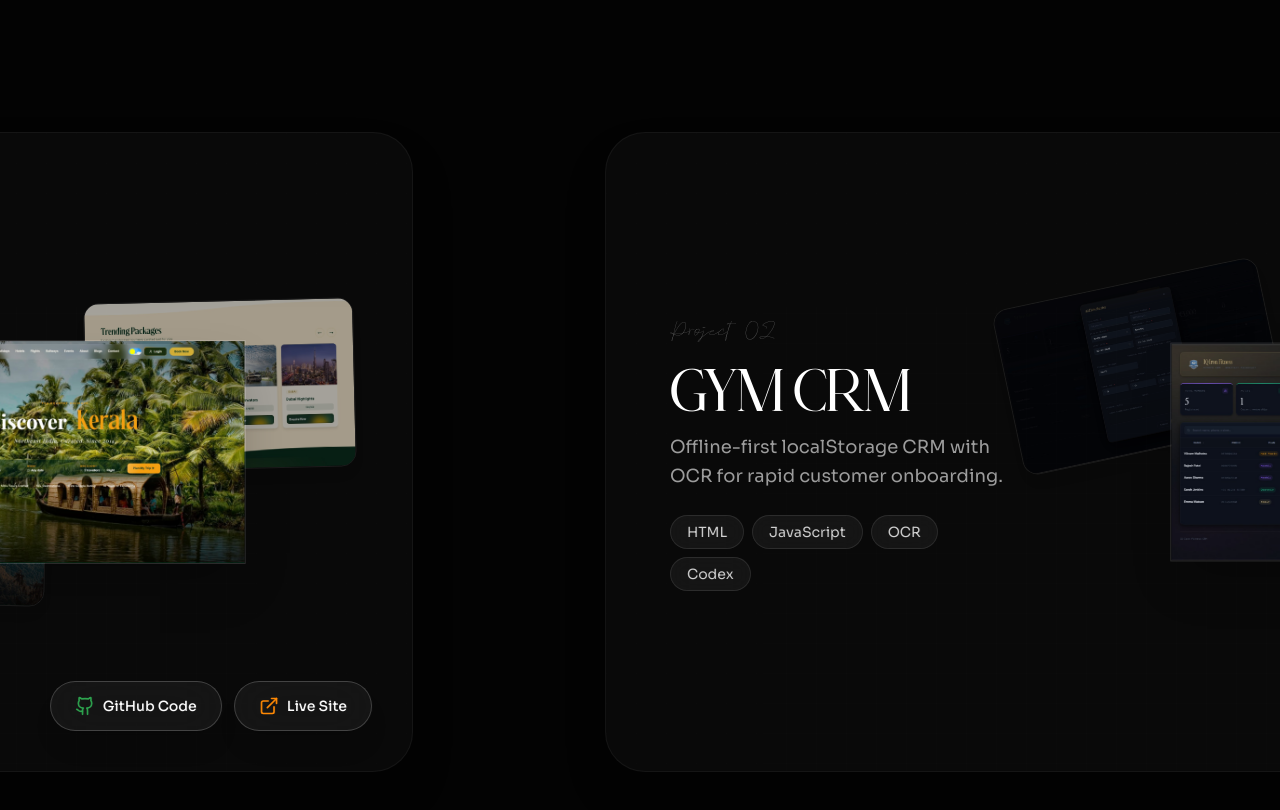
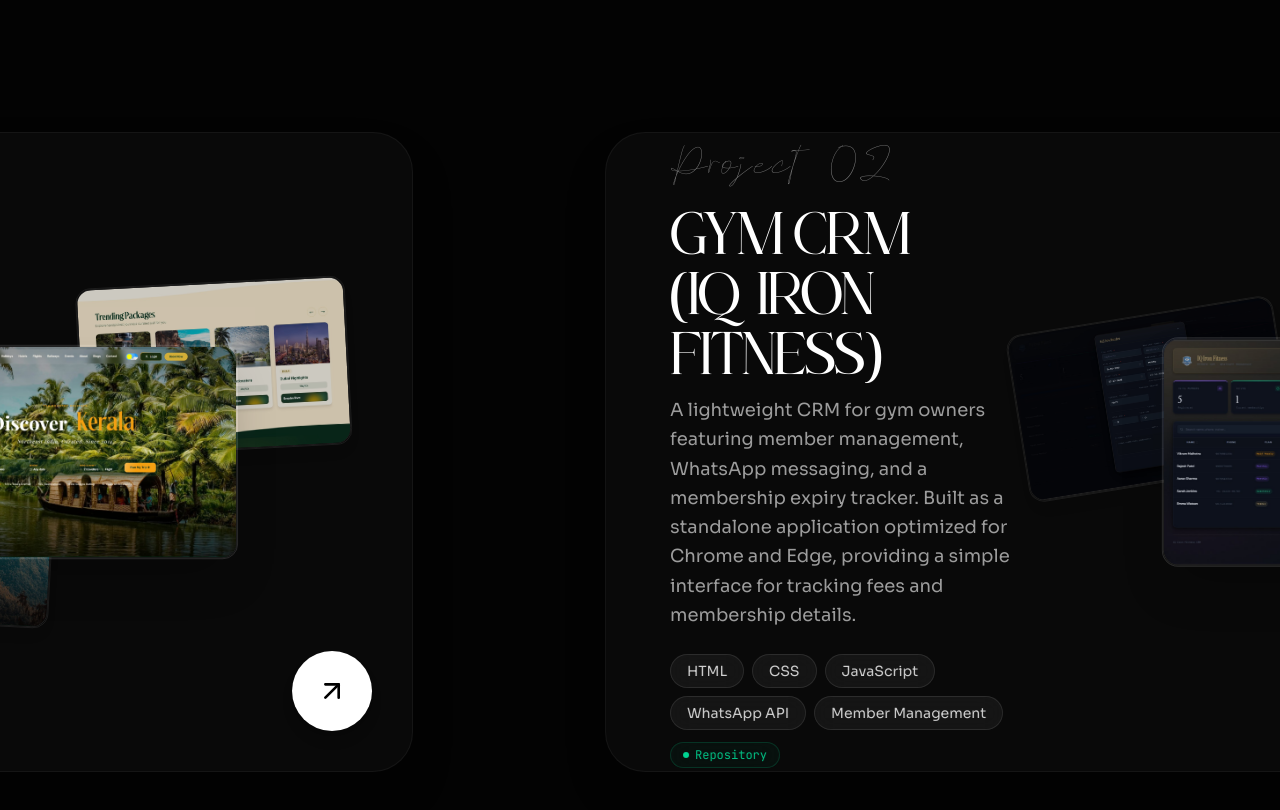
Before and after one commit to rishav00roy-web/Portfolio-website, a Next.js app: page / in a window 1280 px wide. Shown: the part 2460-3270 px from the top of the page. Built offline with nearby package versions, Linux system fonts and the light colour scheme; no server answers.

Commit message:
Revert "Update Projects.tsx with Live Site and glassmorphism buttons"
This reverts commit f615fa54326da46e99c2c382de39fca82bc91772.

```diff
--- a/src/components/Projects.tsx
+++ b/src/components/Projects.tsx
@@ -1,119 +1,140 @@
 "use client";
 
-import { useRef } from "react";
-import { motion, useScroll, useTransform, useSpring } from "framer-motion";
-import { ArrowUpRight, Github, ExternalLink } from "lucide-react";
+import Image from "next/image";
 
-const projects = [
-  {
-    id: 1,
-    title: "Tea Country Holidays",
-    description: "Custom CMS module for 90+ travel packages and CRM migration via Python scraper.",
-    tags: ["Next.js", "Supabase", "Tailwind CSS", "Claude Code"],
-    github: "https://github.com/rishav00roy-web/tea-country-holidays",
-    live: "https://tea-country-holidays.vercel.app",
-    images: [
-      "/assets/projects/tea-1.jpg",
-      "/assets/projects/tea-2.jpg",
-      "/assets/projects/tea-3.jpg",
-    ],
-  },
-  {
-    id: 2,
-    title: "Gym CRM",
-    description: "Offline-first localStorage CRM with OCR for rapid customer onboarding.",
-    tags: ["HTML", "JavaScript", "OCR", "Codex"],
-    github: "https://github.com/rishav00roy-web/Gym-CRM",
-    live: "https://github.com/rishav00roy-web/Gym-CRM",
-    images: [
-      "/assets/projects/gym-1.jpg",
-      "/assets/projects/gym-2.jpg",
-      "/assets/projects/gym-3.jpg",
-    ],
-  },
-  {
-    id: 3,
-    title: "ClashVault",
-    description: "Escrow-style order management system with Razorpay integration and events engine.",
-    tags: ["Next.js", "Supabase", "Razorpay", "Antigravity"],
-    github: "https://github.com/rishav00roy-web/ClashVault",
-    live: "https://byrishav.online",
-    images: [
-      "/assets/projects/clash-1.jpg",
-      "/assets/projects/clash-2.jpg",
-      "/assets/projects/clash-3.jpg",
-    ],
-  },
-];
+import { useRef, useState, useEffect } from "react";
+import { motion, useScroll, useTransform, useSpring, useReducedMotion } from "framer-motion";
+import { ArrowUpRight } from "lucide-react";
+import CaseStudyModal from "./CaseStudyModal";
+
+import { projects } from "../lib/projectsData";
 
 type Project = {
   id: number;
   title: string;
   description: string;
   tags: string[];
-  github: string;
-  live: string;
+  link: string;
   images: string[];
 };
+
+interface ProjectStatus {
+  text: string;
+  isLive?: boolean;
+  isRepo?: boolean;
+}
+
+const projectAccents: Record<number, { text: string; dot: string; border: string; bg: string }> = {
+  1: {
+    text: "text-amber-400/90",
+    dot: "bg-amber-400",
+    border: "border-amber-500/20",
+    bg: "bg-amber-500/5",
+  },
+  2: {
+    text: "text-emerald-400/90",
+    dot: "bg-emerald-400",
+    border: "border-emerald-500/20",
+    bg: "bg-emerald-500/5",
+  },
+  3: {
+    text: "text-violet-400/90",
+    dot: "bg-violet-400",
+    border: "border-violet-500/20",
+    bg: "bg-violet-500/5",
+  },
+};
+
+function ProjectImage({ src, alt }: { src: string; alt: string }) {
+  return (
+    <div className="relative w-full h-full rounded-2xl overflow-hidden border border-white/10 shadow-2xl">
+      <Image
+        src={src}
+        alt={alt}
+        fill
+        sizes="(max-width: 768px) 100vw, (max-width: 1200px) 50vw, 33vw"
+        className="object-cover"
+      />
+    </div>
+  );
+}
 
 function Card({
   project,
   index,
   scrollYProgress,
+  reducedMotion,
+  onOpenCaseStudy,
 }: {
   project: Project;
   index: number;
   scrollYProgress: ReturnType<typeof useScroll>["scrollYProgress"];
+  reducedMotion: boolean | null;
+  onOpenCaseStudy: (id: number) => void;
 }) {
   const count = projects.length;
+  const [status, setStatus] = useState<ProjectStatus | null>(
+    project.id === 2
+      ? { text: "Repository", isRepo: true }
+      : project.id === 3
+      ? { text: "In Progress", isRepo: true }
+      : null
+  );
+
+  useEffect(() => {
+    if (project.id === 1) {
+      fetch("https://tea-country-holidays.vercel.app", { method: "HEAD", mode: "no-cors" })
+        .then(() => {
+          setStatus({ text: "Live", isLive: true });
+        })
+        .catch(() => {
+          setStatus({ text: "Unreachable", isLive: false });
+        });
+    }
+  }, [project.id]);
+
   const step = 1 / count;
   const start = index * step;
   const end = start + step;
 
-  // 3D parallax shifts (X, Y, and rotation) for the screenshot collage layers
   const centerScale = useTransform(
     scrollYProgress,
-    [start, start + step * 0.5, end],
-    [0.96, 1.06, 0.96]
+    [start, start + step * 0.4, start + step * 0.6, end],
+    [0.94, 1.08, 1.08, 0.94]
   );
 
   const leftY = useTransform(scrollYProgress, [start, end], [-90, 90]);
   const rightY = useTransform(scrollYProgress, [start, end], [90, -90]);
-
   const leftX = useTransform(scrollYProgress, [start, end], [-45, 15]);
   const rightX = useTransform(scrollYProgress, [start, end], [45, -15]);
-
   const leftRotate = useTransform(scrollYProgress, [start, end], [-12, 3]);
   const rightRotate = useTransform(scrollYProgress, [start, end], [12, -3]);
 
   return (
     <div className="relative w-screen h-full flex items-center justify-center px-4 sm:px-12 xl:px-24 shrink-0">
       <div className="w-full max-w-7xl relative h-[75vh] sm:h-[80vh] rounded-[2.5rem] overflow-hidden shadow-2xl bg-[#0a0a0a]/90 border border-white/5 flex flex-col lg:flex-row items-center p-8 sm:p-12 xl:p-16 gap-8 lg:gap-12">
-        {/* Subtle grid background inside the card for Stitch-inspired vibe design */}
-        <div className="absolute inset-0 bg-[linear-gradient(rgba(255,255,255,0.01)_1px,transparent_1px),linear-gradient(90deg,rgba(255,255,255,0.01)_1px,transparent_1px)] bg-[size:30px_30px] opacity-60 pointer-events-none z-0" />
 
-        {/* Left Side: Text Details (w-[38%]) */}
-        <div className="w-full lg:w-[38%] flex flex-col justify-center z-10">
-          <p className="font-coffekan text-lg sm:text-2xl text-white/50 mb-3 tracking-wide">
+        {/* Text content */}
+        <div className="w-full lg:w-[38%] flex flex-col justify-center z-10 pb-20 lg:pb-0">
+          <p className="font-coffekan text-3xl sm:text-5xl text-white/50 mb-4 tracking-wider">
             Project 0{index + 1}
           </p>
 
-          <a
-            href={project.live}
-            target="_blank"
-            rel="noopener noreferrer"
-            className="group/title inline-flex items-center gap-3"
+          <button
+            onClick={() => onOpenCaseStudy(project.id)}
+            className="group/title inline-flex items-center gap-3 text-left cursor-pointer focus-visible:outline-none focus-visible:ring-2 focus-visible:ring-accent rounded"
           >
             <h2 className="text-4xl sm:text-5xl xl:text-6xl font-display uppercase tracking-tight text-white group-hover/title:text-white/80 transition-colors leading-[1.0] mb-4">
               {project.title}
             </h2>
             <ArrowUpRight className="w-8 h-8 opacity-0 group-hover/title:opacity-100 group-hover/title:translate-x-1 group-hover/title:-translate-y-1 transition-all duration-300 text-white/80" />
-          </a>
+          </button>
 
           <p className="text-base sm:text-lg text-white/60 max-w-xl leading-relaxed mb-6 font-sans">
             {project.description}
           </p>
 
+          <div className="flex flex-wrap items-center gap-3">
             <div className="flex flex-wrap gap-2">
               {project.tags.map((tag: string) => (
                 <span
@@ -124,82 +145,81 @@ function Card({
                 </span>
               ))}
             </div>
+
+            {status && (
+              <div className={`flex items-center gap-1.5 px-3 py-1 rounded-full border ${projectAccents[project.id].border} ${projectAccents[project.id].bg} ${projectAccents[project.id].text} text-xs font-mono backdrop-blur-md`}>
+                <span className={`w-1.5 h-1.5 rounded-full ${status.isLive ? "bg-emerald-500 animate-pulse" : status.isRepo ? projectAccents[project.id].dot : "bg-gray-500"}`} />
+                <span>{status.text}</span>
+              </div>
+            )}
+          </div>
         </div>
 
-        {/* Right Side: Beautiful 3D Parallax 3-Image Collage (w-[62%], enlarged and dynamic) */}
+        {/* Image collage */}
         <div className="w-full lg:w-[62%] h-[40vh] lg:h-full relative flex items-center justify-center z-10 overflow-hidden lg:overflow-visible">
           <div className="relative w-[90%] h-[90%] flex items-center justify-center">
-
-            {/* Image 2 (Left Overlap, Staggered 3D Parallax) */}
+            {/* Left card */}
+            {reducedMotion ? (
+              <div className="absolute left-[-10%] w-[56%] aspect-[16/10] rounded-2xl overflow-hidden shadow-lg border border-white/10 z-0 scale-95 opacity-80">
+                <ProjectImage src={project.images[1]} alt={`${project.title} screenshot 2`} />
+              </div>
+            ) : (
               <motion.div
                 style={{ y: leftY, x: leftX, rotate: leftRotate }}
                 className="absolute left-[-10%] w-[56%] aspect-[16/10] rounded-2xl overflow-hidden shadow-lg border border-white/10 z-0 scale-95 opacity-80"
               >
-              <img
-                src={project.images[1]}
-                alt=""
-                className="w-full h-full object-cover"
-              />
-              <div className="absolute inset-0 bg-black/20" />
+                <ProjectImage src={project.images[1]} alt={`${project.title} screenshot 2`} />
+              </motion.div>
+            )}
+
+            {/* Center card */}
+            <motion.div
+              style={reducedMotion ? {} : { scale: centerScale }}
+              className="relative w-[72%] aspect-[16/10] rounded-2xl overflow-hidden shadow-2xl border border-white/15 z-10 hover:shadow-[0_0_30px_rgba(255,255,255,0.08)] transition-shadow duration-300 cursor-pointer"
+              onClick={() => onOpenCaseStudy(project.id)}
+            >
+              <ProjectImage src={project.images[0]} alt={`${project.title} screenshot 1`} />
             </motion.div>
 
-            {/* Image 1 (Center Main, Zooming and responsive on hover) */}
-            <motion.div
-              style={{ scale: centerScale }}
-              className="relative w-[72%] aspect-[16/10] rounded-2.5rem overflow-hidden shadow-2xl border border-white/15 z-10 transition-shadow duration-300 hover:shadow-[0_0_30px_rgba(255,255,255,0.08)]"
-            >
-              <img
-                src={project.images[0]}
-                alt={project.title}
-                className="w-full h-full object-cover"
-              />
-            </motion.div>
-
-            {/* Image 3 (Right Overlap, Staggered 3D Parallax) */}
+            {/* Right card */}
+            {reducedMotion ? (
+              <div className="absolute right-[-10%] w-[56%] aspect-[16/10] rounded-2xl overflow-hidden shadow-lg border border-white/10 z-0 scale-95 opacity-80">
+                <ProjectImage src={project.images[2]} alt={`${project.title} screenshot 3`} />
+              </div>
+            ) : (
               <motion.div
                 style={{ y: rightY, x: rightX, rotate: rightRotate }}
                 className="absolute right-[-10%] w-[56%] aspect-[16/10] rounded-2xl overflow-hidden shadow-lg border border-white/10 z-0 scale-95 opacity-80"
               >
-              <img
-                src={project.images[2]}
-                alt=""
-                className="w-full h-full object-cover"
-              />
-              <div className="absolute inset-0 bg-black/20" />
+                <ProjectImage src={project.images[2]} alt={`${project.title} screenshot 3`} />
               </motion.div>
-
+            )}
           </div>
         </div>
 
-        {/* Glassmorphism Working Button Links */}
-        <div className="absolute bottom-6 right-6 sm:bottom-10 sm:right-10 flex flex-col sm:flex-row gap-3 z-20">
-          <a
-            href={project.github}
-            target="_blank"
-            rel="noopener noreferrer"
-            className="group flex items-center gap-2 px-5 py-3 sm:px-6 sm:py-3.5 rounded-full border border-white/20 bg-white/5 backdrop-blur-xl text-white text-xs sm:text-sm font-medium hover:bg-white/10 hover:border-white/40 transition-all shadow-xl"
+        {/* Floating action button */}
+        <button
+          onClick={() => onOpenCaseStudy(project.id)}
+          className="absolute bottom-6 right-6 sm:bottom-10 sm:right-10 flex w-16 h-16 sm:w-20 sm:h-20 rounded-full bg-white text-black items-center justify-center hover:scale-105 transition-transform shadow-lg z-20 group cursor-pointer focus-visible:outline-none focus-visible:ring-2 focus-visible:ring-accent"
+          aria-label={`View ${project.title} case study`}
         >
-            <Github className="w-4 h-4 sm:w-5 sm:h-5 text-[#2EA44F] group-hover:scale-110 transition-transform" />
-            <span>GitHub Code</span>
-          </a>
-          <a
-            href={project.live}
-            target="_blank"
-            rel="noopener noreferrer"
-            className="group flex items-center gap-2 px-5 py-3 sm:px-6 sm:py-3.5 rounded-full border border-white/20 bg-white/5 backdrop-blur-xl text-white text-xs sm:text-sm font-medium hover:bg-white/10 hover:border-white/40 transition-all shadow-xl"
-          >
-            <ExternalLink className="w-4 h-4 sm:w-5 sm:h-5 text-orange-400 group-hover:scale-110 transition-transform" />
-            <span>Live Site</span>
-          </a>
-        </div>
+          <ArrowUpRight className="w-6 h-6 sm:w-8 sm:h-8 group-hover:rotate-45 transition-transform duration-300" />
+        </button>
       </div>
     </div>
   );
 }
 
-export default function Projects() {
+interface ProjectsProps {
+  activeProjectId: number | null;
+  setActiveProjectId: (id: number | null) => void;
+}
+
+export default function Projects({ activeProjectId, setActiveProjectId }: ProjectsProps) {
   const outerRef = useRef<HTMLDivElement>(null);
-  const count = projects.length;
+  const commercialProjects = projects.filter(p => p.id !== 4);
+  const count = commercialProjects.length;
+  const reducedMotion = useReducedMotion();
 
   const { scrollYProgress } = useScroll({
     target: outerRef,
@@ -213,29 +233,48 @@ export default function Projects() {
     restDelta: 0.0005,
   });
 
-  // Track slides left by (count - 1) * 100vw total, driven by vertical scroll.
-  // Fixed unit calculation: changed from percentage strings to viewport width (vw)
-  // to prevent early cards scroll-offs and completely blank screens.
-  const trackX = useTransform(smoothProgress, [0, 1], ["0vw", `-${(count - 1) * 100}vw`]);
+  const trackX = useTransform(
+    smoothProgress,
+    [0, 1],
+    ["0vw", `-${(count - 1) * 100}vw`]
+  );
 
   return (
-    <section className="relative w-full bg-transparent">
+    <section id="projects" className="relative w-full bg-transparent">
+      {/* Section header */}
       <div className="px-6 sm:px-12 xl:px-24 pt-32 pb-12">
         <h2 className="text-5xl sm:text-7xl xl:text-8xl font-display uppercase tracking-tight text-white leading-none">
-          Selected Works
+          Paid Projects
         </h2>
       </div>
 
-      {/* Scroll container height exactly matched to remove dead scroll and blank space */}
-      <div ref={outerRef} className="relative" style={{ height: `${(count - 1) * 120 + 100}vh` }}>
+      {/* Horizontal scroll track */}
+      <div
+        ref={outerRef}
+        className="relative"
+        style={{ height: `${(count - 1) * 120 + 100}vh` }}
+      >
         <div className="sticky top-0 h-screen w-full overflow-hidden flex items-center">
           <motion.div style={{ x: trackX }} className="flex h-full">
-            {projects.map((project, i) => (
-              <Card key={project.id} project={project} index={i} scrollYProgress={scrollYProgress} />
+            {commercialProjects.map((project, i) => (
+              <Card
+                key={project.id}
+                project={project}
+                index={i}
+                scrollYProgress={scrollYProgress}
+                reducedMotion={reducedMotion}
+                onOpenCaseStudy={setActiveProjectId}
+              />
             ))}
           </motion.div>
         </div>
       </div>
+
+      {/* Slide-over case study modal */}
+      <CaseStudyModal
+        projectId={activeProjectId}
+        onClose={() => setActiveProjectId(null)}
+      />
     </section>
   );
 }
```
Lines whose indentation alone changed are shown as unchanged.
